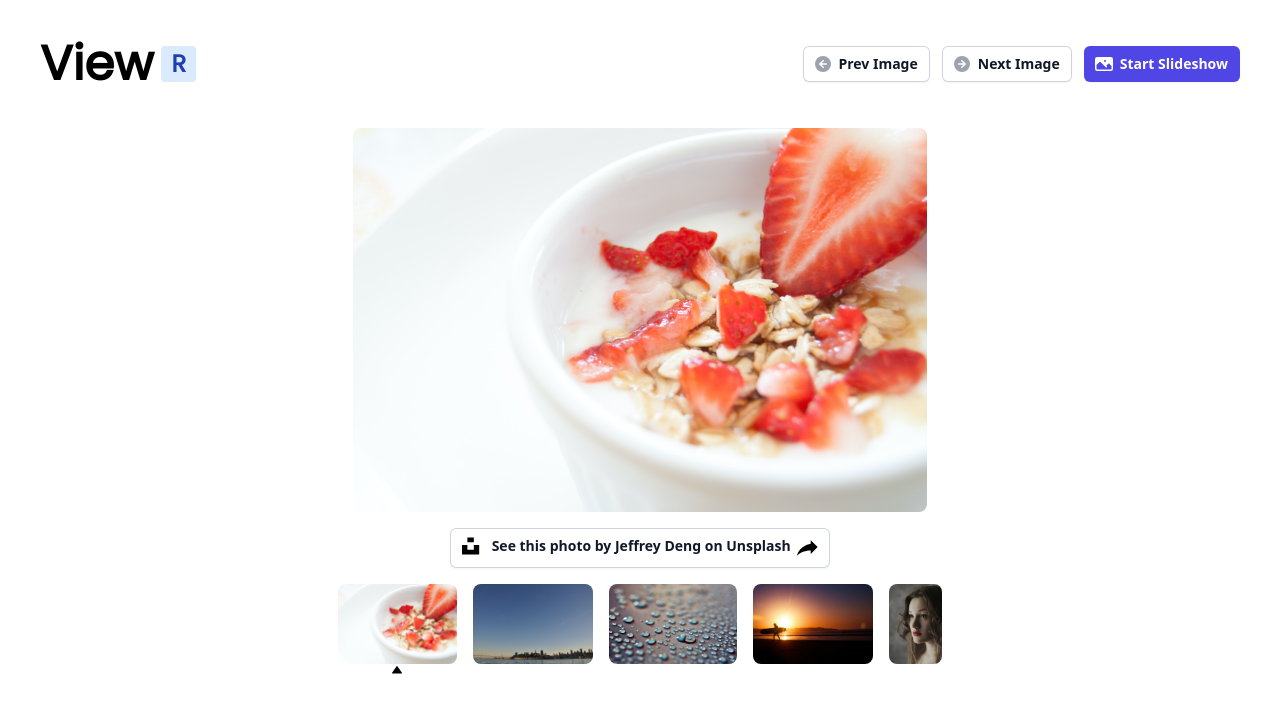
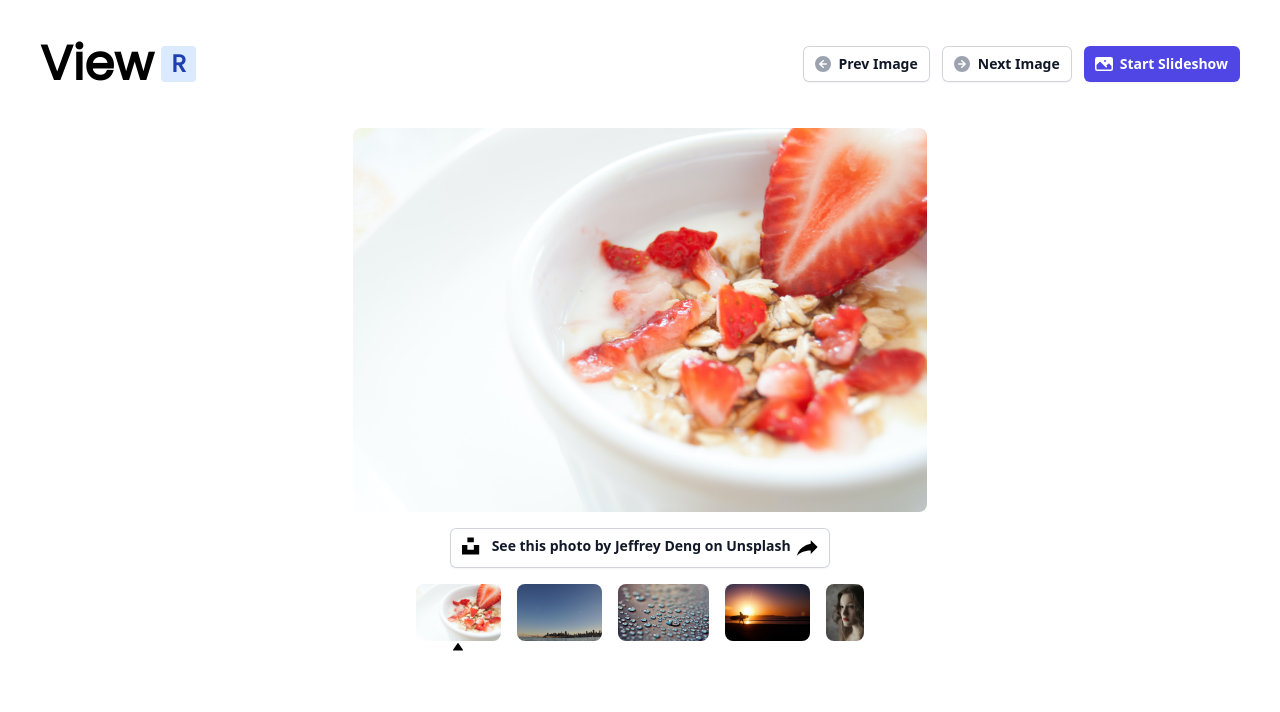
Before and after one commit to CSP197/ViewR, a React (Vite) app: page / in a window 1280 px wide. Shown: the top 712 px of the page. Built offline with nearby package versions, Linux system fonts and the light colour scheme.

Commit message:
Having some trouble with tailwind css smh

```diff
--- a/src/App.jsx
+++ b/src/App.jsx
@@ -2,11 +2,7 @@ import { useState, useEffect } from "react";
 import Header from "./components/Header";
 import Slide from "./components/Slide";
 // import { useTimeoutFn } from "react-use";
-import { image1, image2,
-  image3,
-  image4,
-  image5
-} from "./assets/index";
+import { image1, image2, image3, image4, image5 } from "./assets/index";
 import Carousel from "./components/Carousel";
 import ImageService from "./components/ImageService";
 import ImageData from "./components/ImageData";
@@ -32,7 +28,6 @@ function App() {
         url: "https://unsplash.com/photos/mOPCiXScx08",
         height: 2848,
         width: 4288,
-
       },
     },
     {
@@ -42,7 +37,7 @@ function App() {
         name: "Nithya Ramanujam",
         url: "https://unsplash.com/photos/fTKetYpEKNQ",
         height: 805,
-        width: 1280
+        width: 1280,
       },
     },
     {
@@ -52,7 +47,7 @@ function App() {
         name: "Rafael Leão",
         url: "https://unsplash.com/photos/PW0-vZD0wis",
         height: 2848,
-        width: 4288
+        width: 4288,
       },
     },
     {
@@ -62,7 +57,7 @@ function App() {
         name: "Roksolana Zasiadko",
         url: "https://unsplash.com/photos/LyeduBb2Auk",
         height: 4272,
-        width: 2848
+        width: 2848,
       },
     },
   ];
@@ -113,12 +108,17 @@ function App() {
     if (sliding) {
       const interval = setInterval(() => {
         nextClick();
-        console.log(`Line 75) ${activeIndex}`);
+        // console.log(`Line 75) ${activeIndex}`);
       }, slideDuration);
-      console.log(`Line 77) ${activeIndex}`);
+      // console.log(`Line 77) ${activeIndex}`);
       return () => clearInterval(interval);
     }
     if (images.length === 0 || activeIndex === images.length - 1) {
+      fetchNewImages();
+    }
+  });
+
+  function fetchNewImages() {
     ImageService()
       .then((res) => {
         let newState = images;
@@ -138,7 +138,6 @@ function App() {
       })
       .catch((err) => console.log(err));
   }
-  });
 
   function handleKeyDown(event) {
     if (event.key === "ArrowRight") {
--- a/src/components/Carousel.tsx
+++ b/src/components/Carousel.tsx
@@ -19,12 +19,11 @@ interface CarouselProps {
 
 const Carousel = (props: CarouselProps) => {
   return (
-    <div className="flex justify-center no-wrap overflow-x-scroll space-x-4">
+    <div className="flex max-w-md mx-auto overflow-x-scroll space-x-4">
       {/*pb-5 sm:p-5 */}
       {props.imageArr.map((image: any, idx: number) => (
-        <div key={"div_" + idx} className="grid flex-col">
+        <div key={"div_" + idx} className="grid">
           <img
-            //
             data-tooltip-id="carousel-tooltip"
             data-tooltip-content={idx.toString()}
             data-img-artist-name={image.metadata.name}
@@ -33,7 +32,7 @@ const Carousel = (props: CarouselProps) => {
             // data-tooltip-target="carousel-tooltip"
             // data-tooltip-placement="bottom"
             key={"img_" + idx}
-            className="cursor-pointer-hover rounded-lg object-scale-down max-h-20"
+            className="cursor-pointer-hover container rounded-lg object-cover max-h-20" //  object-scale-down max-h-20
             src={image.thumb}
             onClick={() => props.thumbnailClickFunc(idx)}
           />
@@ -41,23 +40,13 @@ const Carousel = (props: CarouselProps) => {
             <img
               key={"arrow_" + idx}
               src={up_arrow}
-              className="justify-self-center object-scale-down max-h-3"
+              className="justify-self-center object-contain max-h-3" //  object-scale-down max-h-3
             />
           ) : (
             <></>
           )}
         </div>
       ))}
-      {/* Tooltip def */}
-      {/* <div
-        id="carousel-tooltip"
-        role="tooltip"
-        className="absolute z-10 invisible inline-block px-3 py-2 text-sm font-medium text-white transition-opacity duration-300 bg-gray-900 rounded-lg shadow-sm opacity-0 tooltip dark:bg-gray-700"
-      >
-        {"Click here to view " +
-          props.imageArr[props.activeIndex].metadata.name +
-          "'s image"}
-      </div> */}
       <Tooltip
         id="carousel-tooltip"
         arrowColor="transparent"
```
Also changed, not shown: src/components/ImageData.tsx (+7 -4 lines). Lines whose indentation alone changed are shown as unchanged.
